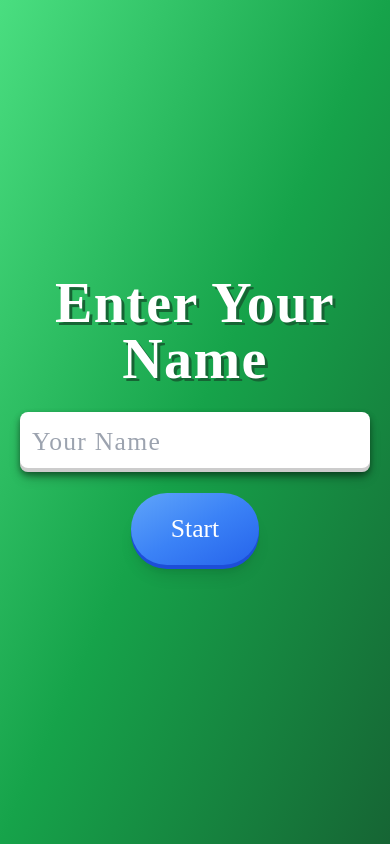
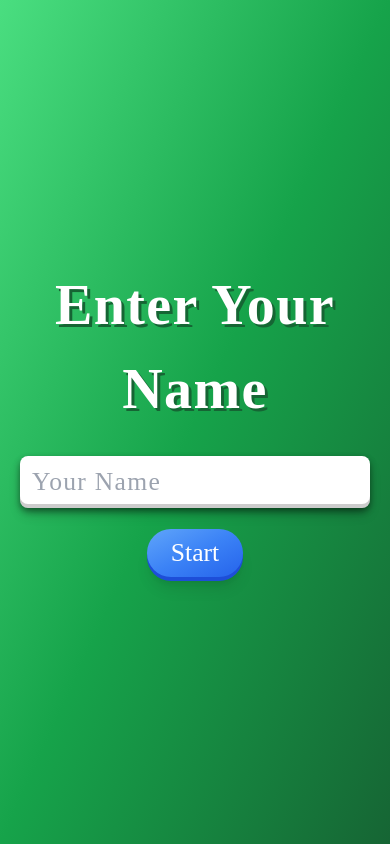
Before and after one commit to VinayShetyeOfficial/word-scramble-game, a React (Vite) app: page /enter-name in a window 390 px wide. Built offline with nearby package versions, Linux system fonts and the light colour scheme; a web font is replaced by a local one.

Commit message:
updated file

```diff
--- a/src/pages/NameEntryPage.jsx
+++ b/src/pages/NameEntryPage.jsx
@@ -20,9 +20,9 @@ const NameEntryPage = () => {
   };
 
   return (
-    <NameEntryPageWrapper className="min-h-screen flex justify-center items-center bg-gradient-to-br from-green-400 via-green-600 to-green-800">
-      <div className="container p-10 text-center">
-        <h1 className="label_name text-7xl font-bold select-none text-white mb-5 tracking-wide drop-shadow-[3px_3px_0px_var(--tw-shadow-color)] shadow-green-800">
+    <NameEntryPageWrapper className="flex justify-center items-center min-h-screen bg-gradient-to-br from-green-400 via-green-600 to-green-800">
+      <div className="container p-2 text-center sm:p-2 md:p-8 lg:p-10">
+        <h1 className="label_name text-[2.3rem] sm:text-5xl md:text-6xl lg:text-7xl font-bold select-none text-white mb-0 sm:mb-2 md:mb-2 tracking-wide drop-shadow-[3px_3px_0px_var(--tw-shadow-color)] shadow-green-800">
           Enter Your Name
         </h1>
         <input
@@ -30,17 +30,22 @@ const NameEntryPage = () => {
           value={name}
           onChange={(e) => setName(e.target.value)}
           placeholder="Your Name"
-          className="name_field text-3xl my-8 text-teal-600 p-4 tracking-wider rounded-lg md:shadow-lg shadow-md focus:outline-none outline outline-0 focus:outline-0 border-0"
+          className="name_field text-xl sm:text-2xl md:text-3xl
+             w-[240px] sm:w-[320px] md:w-[380px] lg:w-[450px]
+             my-4 sm:my-6 md:my-8 text-teal-600
+             p-3 sm:p-4 tracking-wider rounded-lg
+             shadow-md focus:outline-none"
         />
+
         <button
-          className={`btn_start_game mt-4 ml-8 select-none bg-blue-700 text-4xl mx-auto text-white rounded-full shadow-lg transform transition-transform duration-1000 ${
+          className={`btn_start_game mt-2 sm:mt-3 md:mt-4 select-none bg-blue-700 text-2xl sm:text-3xl md:text-4xl mx-auto text-white rounded-full shadow-lg transform transition-transform duration-1000 ${
             animate ? "scale-15" : ""
           }`}
           onClick={handleStartGame}
           onMouseEnter={playHoverSound} // Play hover sound
         >
           <span
-            className={`btn_start_game-text bg-gradient-to-br from-blue-400 via-blue-500 to-blue-600 w-full block px-10 py-4 rounded-full -translate-y-1 hover:bg-gradient-to-tl active:-translate-y-0 transition-opacity duration-1000 ${
+            className={`btn_start_game-text bg-gradient-to-br from-blue-400 via-blue-500 to-blue-600 w-full block px-6 sm:px-8 md:px-10 py-2 sm:py-3 md:py-4 rounded-full -translate-y-1 hover:bg-gradient-to-tl active:-translate-y-0 transition-opacity duration-1000 ${
               animate ? "opacity-0" : "opacity-100"
             }`}
           >
```
